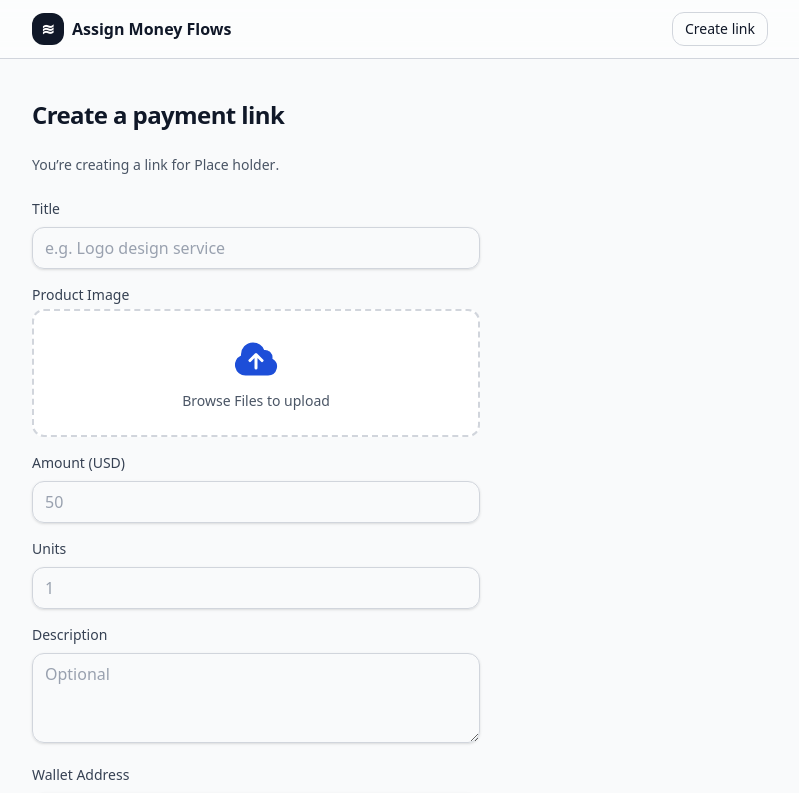
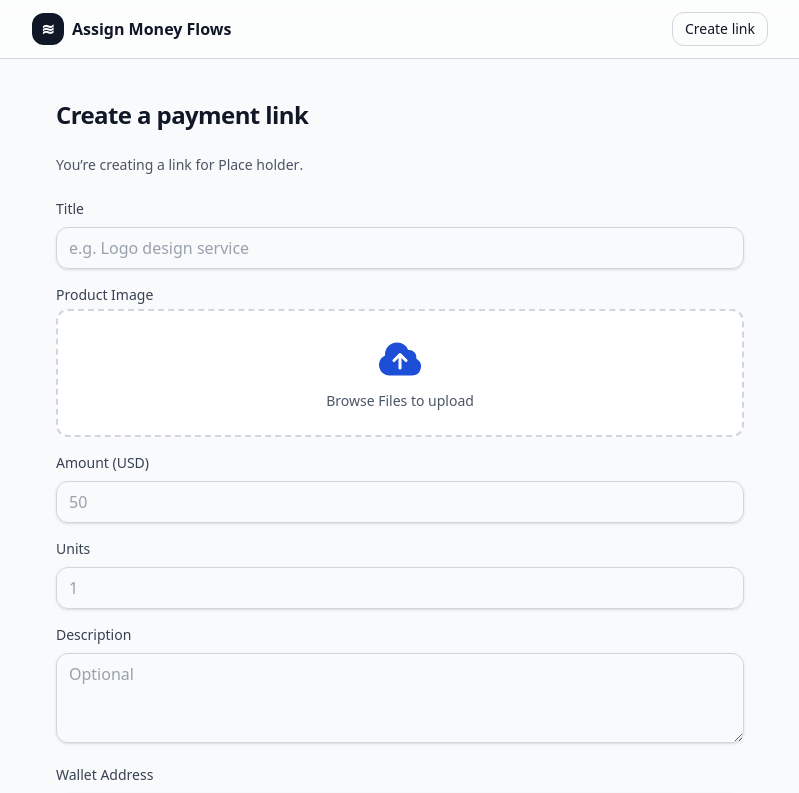
Before and after one commit to assignmoney/assign-web-spark, a SvelteKit app: page /sell in a window 1280 px wide. Shown: the top 793 px of the page, without its empty margins (240-1039 px from the left). Built offline with nearby package versions, Linux system fonts and the light colour scheme.

Commit message:
style(sell): enhnace sell page design and make content full page

```diff
--- a/src/routes/(main)/+page.svelte
+++ b/src/routes/(main)/+page.svelte
@@ -22,7 +22,7 @@
     { key: "other", label: "Other", emoji: "✨", desc: "Anything else" },
   ];
 
-  const linkFor = (k: string) => `/sell/${k}`;
+  const linkFor = (k: string) => `/sell`;
 </script>
 
 <svelte:head>
--- a/src/routes/(main)/sell/+page.svelte
+++ b/src/routes/(main)/sell/+page.svelte
@@ -19,7 +19,7 @@
   />
 </svelte:head>
 
-<section class="space-y-6">
+<section class="space-y-6 px-6">
   <h1 class="text-2xl font-bold tracking-tight">Create a payment link</h1>
   {#if type}
     <p class="text-gray-600 text-sm">
@@ -27,7 +27,7 @@
     </p>
   {/if}
 
-  <div class="space-y-4 max-w-md">
+  <div class="space-y-4">
     <div>
       <label for="title" class="label">Title</label>
       <input
```
